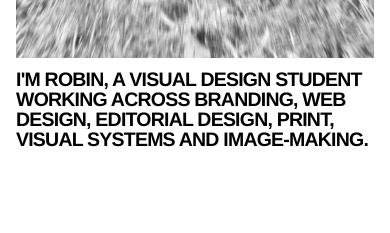
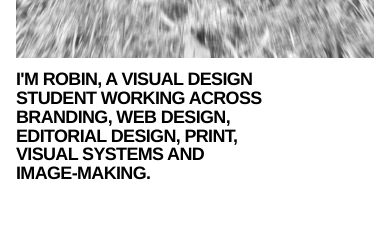
Before and after one commit to RobinBruyninck/idkanymore, a Next.js app: page / in a window 390 px wide. Shown: the part 304-537 px from the top of the page. Built offline with nearby package versions, Linux system fonts and the light colour scheme; no server answers.

Commit message:
Update portfolio

```diff
--- a/components/EditorialHome.tsx
+++ b/components/EditorialHome.tsx
@@ -23,9 +23,9 @@ export default function EditorialHome() {
 
 				<p
 					style={{ animation: 'fadeInUp 0.8s ease-out 0.3s both' }}
-					className="w-full max-w-none text-[clamp(18px,5vw,28px)] font-bold uppercase leading-[1.02] tracking-[-0.04em]"
+					className="w-full max-w-[88%] whitespace-pre-line text-[clamp(17px,4.6vw,24px)] font-bold uppercase leading-[1.05] tracking-[-0.035em]"
 				>
-					I'M ROBIN, A VISUAL DESIGN STUDENT WORKING ACROSS BRANDING, WEB DESIGN, EDITORIAL DESIGN, PRINT, VISUAL SYSTEMS AND IMAGE-MAKING.
+					{"I'M ROBIN, A VISUAL DESIGN\nSTUDENT WORKING ACROSS\nBRANDING, WEB DESIGN,\nEDITORIAL DESIGN, PRINT,\nVISUAL SYSTEMS AND\nIMAGE-MAKING."}
 				</p>
 			<style>{`
 				@keyframes fadeInUp {
```
